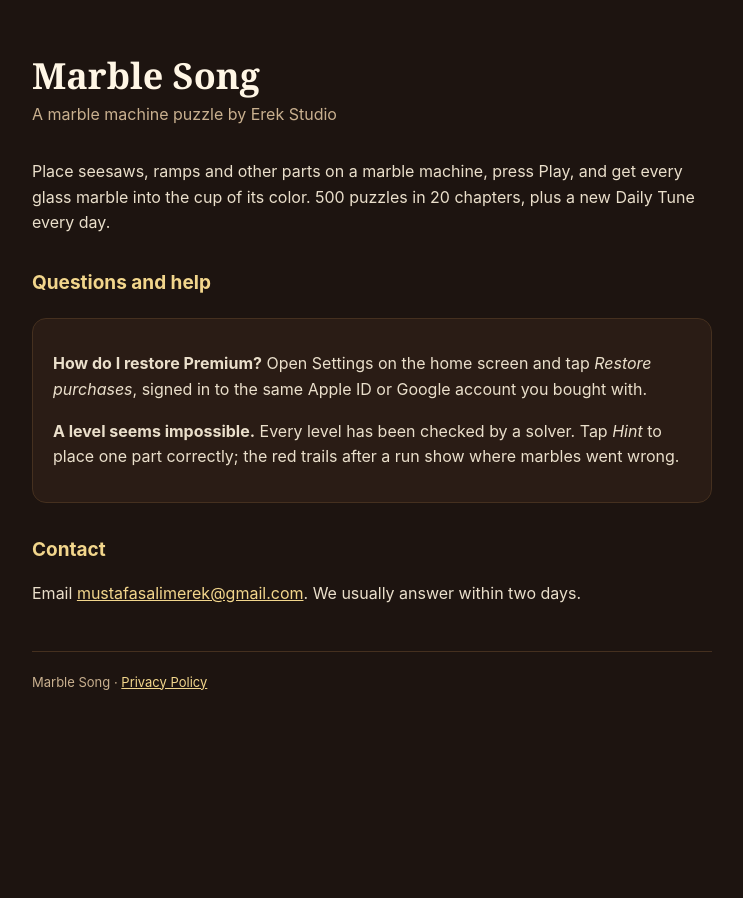
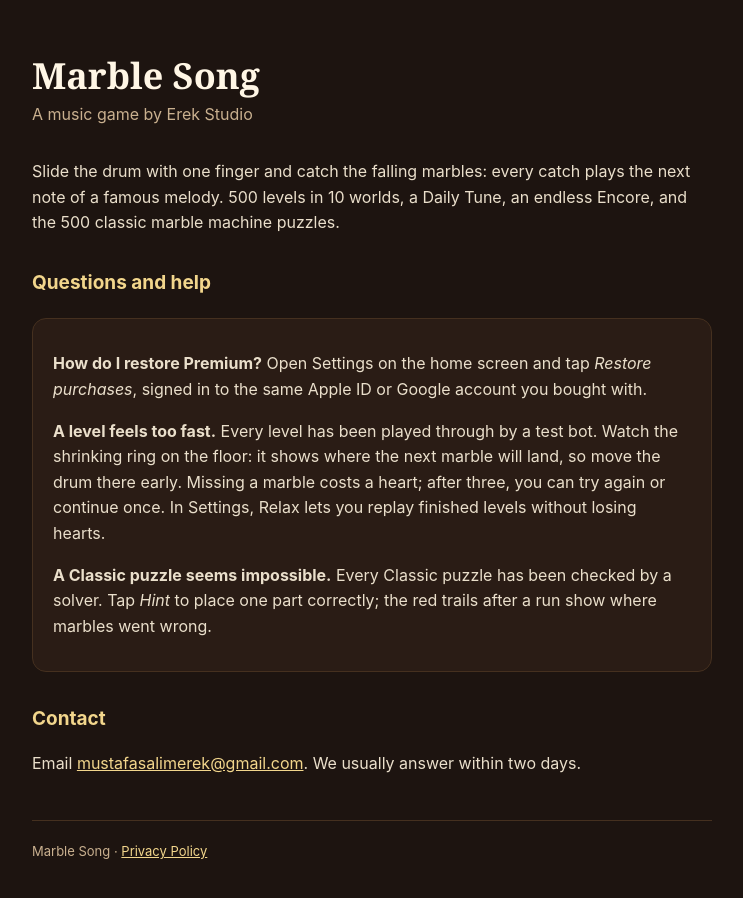
Before and after one commit to mustafasalimerek-bit/marble-song-legal, a plain HTML site: page index.html in a window 1280 px wide. Shown: the whole page, without its empty margins (268-1011 px from the left). Before the commit the page ends 800 px from the top, so only its background shows below. Drawn offline with Linux system fonts and the light colour scheme.

Commit message:
Support page for the music game (500 levels, hearts, Continue, Relax, Classic hints); Remote Config data in the privacy policy

```diff
--- a/index.html
+++ b/index.html
@@ -9,13 +9,14 @@
 <body>
 <main>
   <h1>Marble Song</h1>
-  <p class="sub">A marble machine puzzle by Erek Studio</p>
-  <p>Place seesaws, ramps and other parts on a marble machine, press Play, and get every glass marble into the cup of its color. 500 puzzles in 20 chapters, plus a new Daily Tune every day.</p>
+  <p class="sub">A music game by Erek Studio</p>
+  <p>Slide the drum with one finger and catch the falling marbles: every catch plays the next note of a famous melody. 500 levels in 10 worlds, a Daily Tune, an endless Encore, and the 500 classic marble machine puzzles.</p>
 
   <h2>Questions and help</h2>
   <div class="card">
     <p><strong>How do I restore Premium?</strong> Open Settings on the home screen and tap <em>Restore purchases</em>, signed in to the same Apple ID or Google account you bought with.</p>
-    <p><strong>A level seems impossible.</strong> Every level has been checked by a solver. Tap <em>Hint</em> to place one part correctly; the red trails after a run show where marbles went wrong.</p>
+    <p><strong>A level feels too fast.</strong> Every level has been played through by a test bot. Watch the shrinking ring on the floor: it shows where the next marble will land, so move the drum there early. Missing a marble costs a heart; after three, you can try again or continue once. In Settings, Relax lets you replay finished levels without losing hearts.</p>
+    <p><strong>A Classic puzzle seems impossible.</strong> Every Classic puzzle has been checked by a solver. Tap <em>Hint</em> to place one part correctly; the red trails after a run show where marbles went wrong.</p>
   </div>
 
   <h2>Contact</h2>
```
Also changed, not shown: privacy.html (+1 -1 lines).
